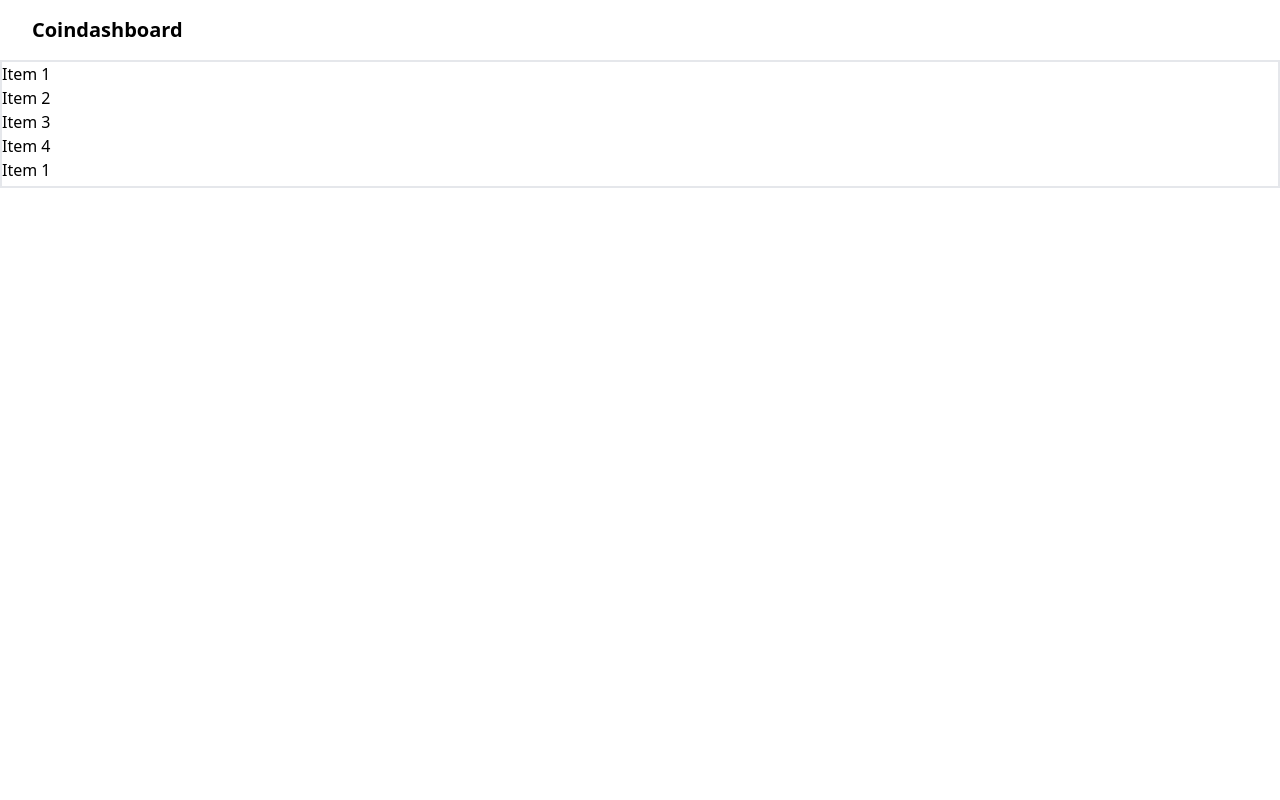
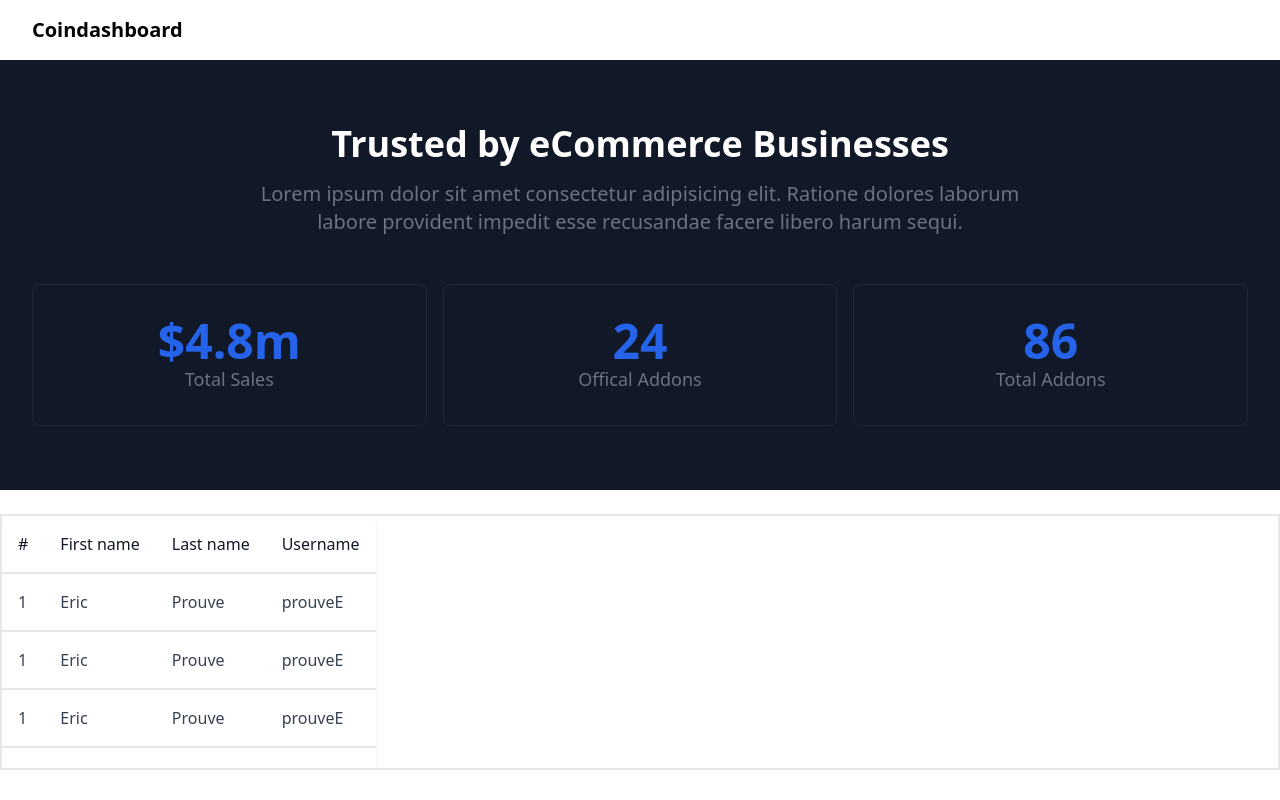
Before and after one commit to agnieszkapiela/coindashboard-frontend, a React (Create React App) app: page / in a window 1280 px wide. Built offline with nearby package versions, Linux system fonts and the light colour scheme.

Commit message:
add table design

```diff
--- a/src/App.js
+++ b/src/App.js
@@ -10,6 +10,7 @@ function App() {
                 <h1>Coindashboard</h1>
             </header>
             <main>
+                <CoinInfo />
                 <ListCoinsInfo />
             </main>
         </>
--- a/src/components/ListCoinsInfo/ListCoinsInfo.jsx
+++ b/src/components/ListCoinsInfo/ListCoinsInfo.jsx
@@ -1,6 +1,7 @@
 import { useEffect, useState } from "react"
 import useFetchDataApi from "../../customizedhooks/useFetchDataApi"
 import configData from "../../configData.json"
+import TableRow from "../TableRow/TableRow"
 
 function ListCoinsInfo({ params }) {
     const [listCoins, setListCoins] = useState([])
@@ -9,57 +10,82 @@ function ListCoinsInfo({ params }) {
     //     params
     // )
 
-    useEffect(() => {
-        setListCoins((prevListCoins) => [...prevListCoins, ...[]])
-        document
-            .getElementById("listCoins")
-            .addEventListener("scroll", handleListScroll)
-    }, [])
-
-    const handleListScroll = (e) => {
-        console.log(e)
-    }
-
     return (
-        <div id="listCoins" className="border-2 h-32 overflow-y-scroll">
-            <ul>
-                <li id="firstElement">Item 1</li>
-                <li>Item 2</li>
-                <li>Item 3</li>
-                <li>Item 4</li>
-                <li>Item 1</li>
-                <li>Item 2</li>
-                <li>Item 3</li>
-                <li>Item 4</li>
-                <li>Item 1</li>
-                <li>Item 2</li>
-                <li>Item 3</li>
-                <li>Item 4</li>
-                <li>Item 1</li>
-                <li>Item 2</li>
-                <li>Item 3</li>
-                <li>Item 4</li>
-                <li>Item 1</li>
-                <li>Item 2</li>
-                <li>Item 3</li>
-                <li>Item 4</li>
-                <li>Item 1</li>
-                <li>Item 2</li>
-                <li>Item 3</li>
-                <li>Item 4</li>
-                <li>Item 1</li>
-                <li>Item 2</li>
-                <li>Item 3</li>
-                <li>Item 4</li>
-                <li>Item 1</li>
-                <li>Item 2</li>
-                <li>Item 3</li>
-                <li>Item 4</li>
-                <li>Item 1</li>
-                <li>Item 2</li>
-                <li>Item 3</li>
-                <li>Item 4</li>
-            </ul>
+        <div id="listCoins" className="mt-6 border-2 h-64 overflow-y-scroll">
+            <table class="table p-4 bg-white shadow rounded-lg">
+                <thead>
+                    <tr>
+                        <th class="border-b-2 p-4 dark:border-dark-5 whitespace-nowrap font-normal text-gray-900">
+                            #
+                        </th>
+                        <th class="border-b-2 p-4 dark:border-dark-5 whitespace-nowrap font-normal text-gray-900">
+                            First name
+                        </th>
+                        <th class="border-b-2 p-4 dark:border-dark-5 whitespace-nowrap font-normal text-gray-900">
+                            Last name
+                        </th>
+                        <th class="border-b-2 p-4 dark:border-dark-5 whitespace-nowrap font-normal text-gray-900">
+                            Username
+                        </th>
+                    </tr>
+                </thead>
+                <tbody>
+                    <TableRow
+                        id={1}
+                        name="Eric"
+                        surname="Prouve"
+                        code="prouveE"
+                    />
+                    <TableRow
+                        id={1}
+                        name="Eric"
+                        surname="Prouve"
+                        code="prouveE"
+                    />
+                    <TableRow
+                        id={1}
+                        name="Eric"
+                        surname="Prouve"
+                        code="prouveE"
+                    />
+                    <TableRow
+                        id={1}
+                        name="Eric"
+                        surname="Prouve"
+                        code="prouveE"
+                    />
+                    <TableRow
+                        id={1}
+                        name="Eric"
+                        surname="Prouve"
+                        code="prouveE"
+                    />
+                    <TableRow
+                        id={1}
+                        name="Eric"
+                        surname="Prouve"
+                        code="prouveE"
+                    />
+                    <TableRow
+                        id={1}
+                        name="Eric"
+                        surname="Prouve"
+                        code="prouveE"
+                    />
+                    <TableRow
+                        id={1}
+                        name="Eric"
+                        surname="Prouve"
+                        code="prouveE"
+                    />
+                    <TableRow
+                        id={1}
+                        name="Eric"
+                        surname="Prouve"
+                        code="prouveE"
+                    />
+                </tbody>
+            </table>
         </div>
     )
 }
--- /dev/null
+++ b/src/components/TableRow/TableRow.jsx
@@ -0,0 +1,14 @@
+import React from "react"
+
+function TableRow({ id, name, surname, code }) {
+    return (
+        <tr class="text-gray-700">
+            <td class="border-b-2 p-4 dark:border-dark-5">{id}</td>
+            <td class="border-b-2 p-4 dark:border-dark-5">{name}</td>
+            <td class="border-b-2 p-4 dark:border-dark-5">{surname}</td>
+            <td class="border-b-2 p-4 dark:border-dark-5">{code}</td>
+        </tr>
+    )
+}
+
+export default TableRow
```
